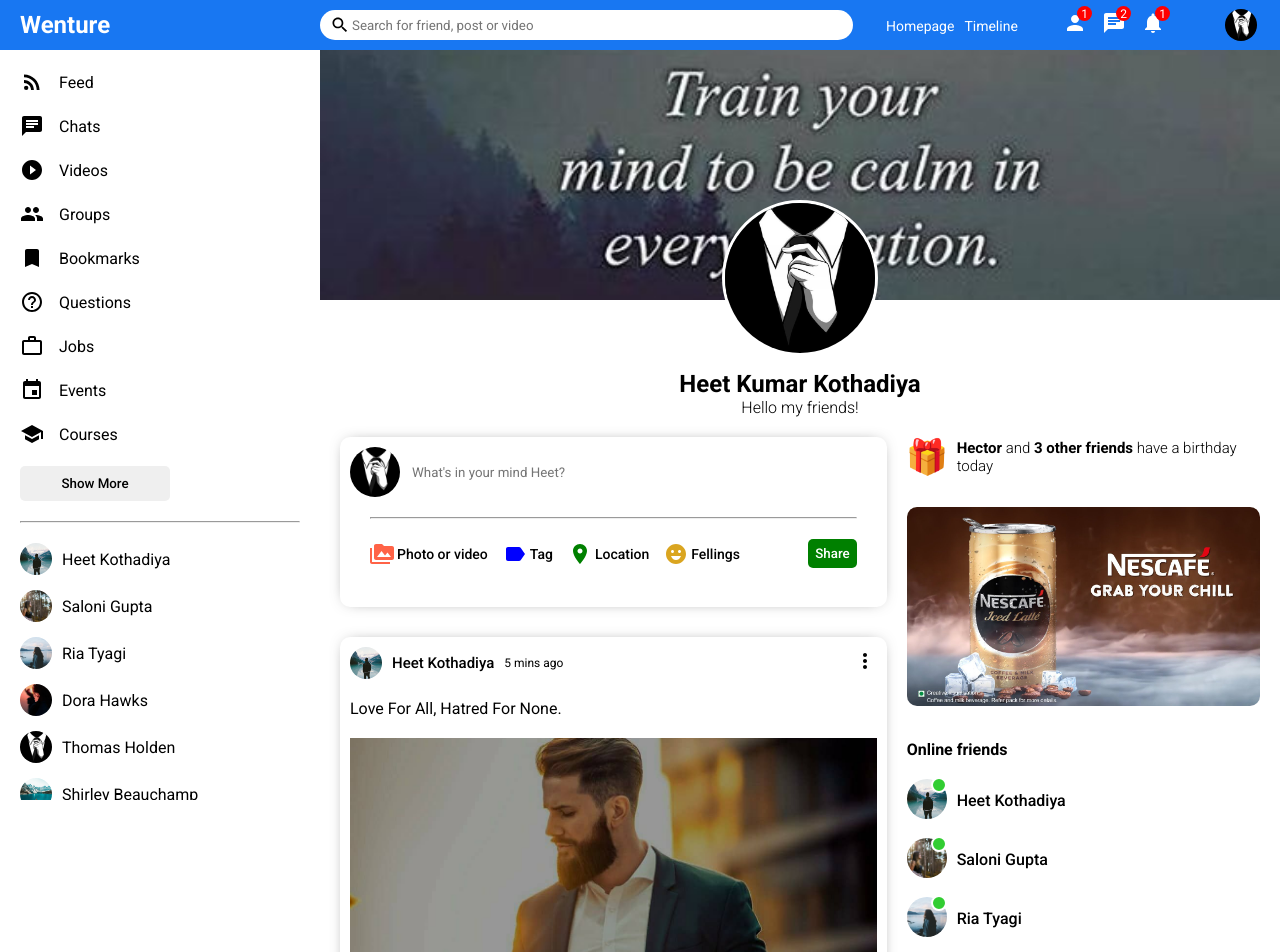
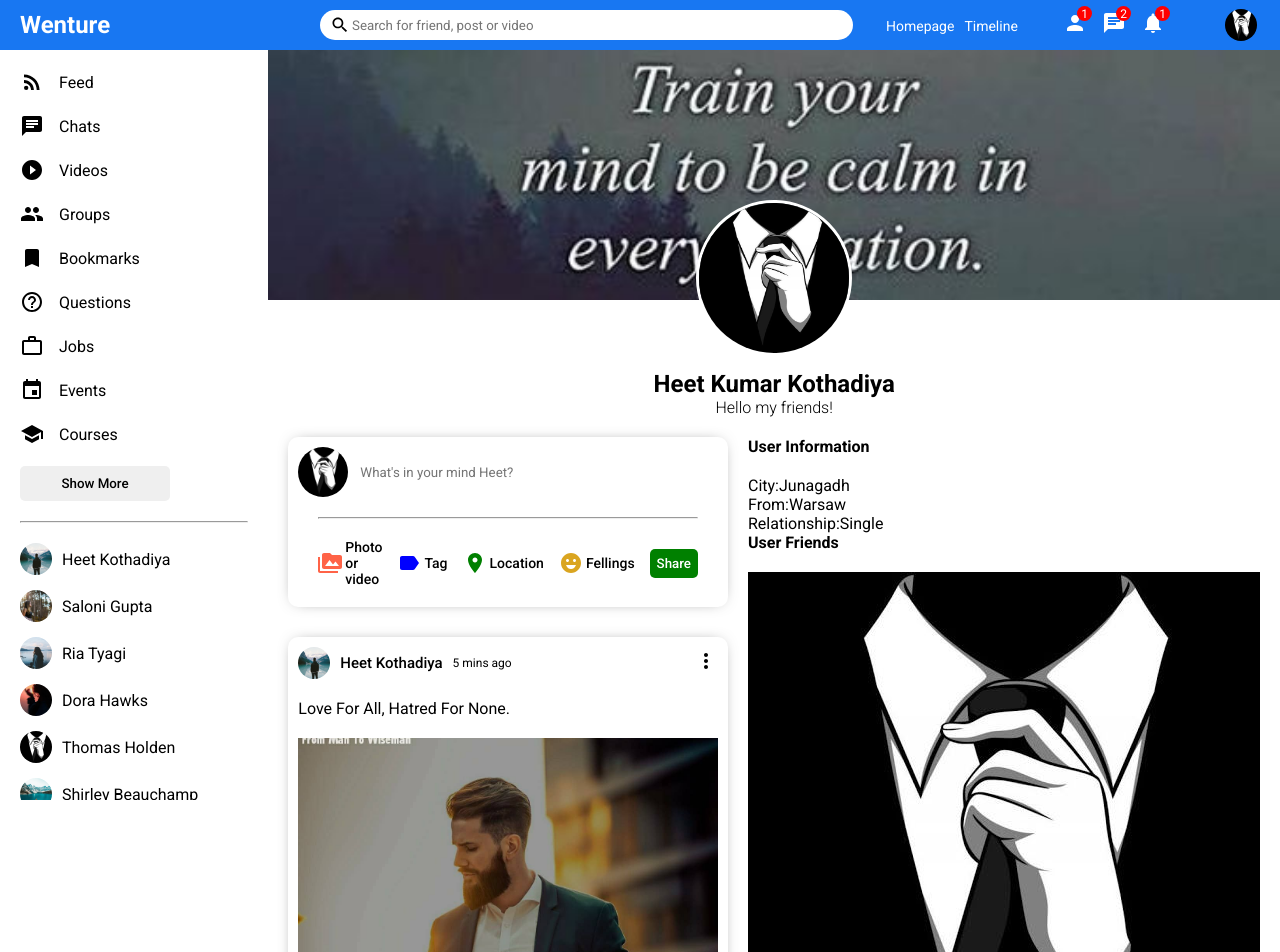
Before and after one commit to heet-kumar/Wenture-frontend, a React (Create React App) app: page / in a window 1280 px wide. Shown: the top 952 px of the page. Built offline with nearby package versions, Linux system fonts and the light colour scheme.

Commit message:
Profile page rightbar updatation

```diff
--- a/src/components/rightbar/Rightbar.jsx
+++ b/src/components/rightbar/Rightbar.jsx
@@ -3,10 +3,11 @@
 import {Users} from '../../dummyData';
 import Online from '../online/Online';
 
-export default function Rightbar(){
-    return(
-        <div className="rightbar">
-            <div className="rightbarWrapper">
+export default function Rightbar({profile}){
+
+    const HomeRightbar = () => {
+        return(
+            <>
                 <div className="birthdayContainer">
                     <img src="/assets/gift.png" alt="" className="birthdayImg" />
                     <span className="birthdayText">
@@ -22,6 +23,43 @@
                         ))
                     }
                 </ul>
+            </>
+        );
+    }
+
+    const ProfileRightbar = () => {
+        return(
+            <>
+                <h4 className="rightbarTitle">User Information</h4>
+                <div className="rightbarInfo">
+                    <div className="rightbarInfoItem">
+                        <span className="rightbarInfoKey">City:</span>
+                        <span className="rightbarInfoValue">Junagadh</span>
+                    </div>
+                    <div className="rightbarInfoItem">
+                        <span className="rightbarInfoKey">From:</span>
+                        <span className="rightbarInfoValue">Warsaw</span>
+                    </div>
+                    <div className="rightbarInfoItem">
+                        <span className="rightbarInfoKey">Relationship:</span>
+                        <span className="rightbarInfoValue">Single</span>
+                    </div>
+                </div>
+                <h4 className="rightbarTitle">User Friends</h4>
+                <div className="rightbarFollowings">
+                    <div className="rightbarFollowing">
+                        <img src="assets/person/1.jpg" alt="person" className="rightbarFollowingImg" />
+                        <span className="rightbarFollowingName">Heet Kothadiya</span>
+                    </div>
+                </div>
+            </>
+        );
+    }
+
+    return(
+        <div className="rightbar">
+            <div className="rightbarWrapper">
+                <ProfileRightbar />
             </div>
         </div>
     );
--- a/src/pages/profile/Profile.jsx
+++ b/src/pages/profile/Profile.jsx
@@ -24,7 +24,7 @@
                     </div>
                     <div className="profileRightBottom">
                         <Feed />
-                        <Rightbar />
+                        <Rightbar profile/>
                     </div>
                 </div>
             </div>
```
